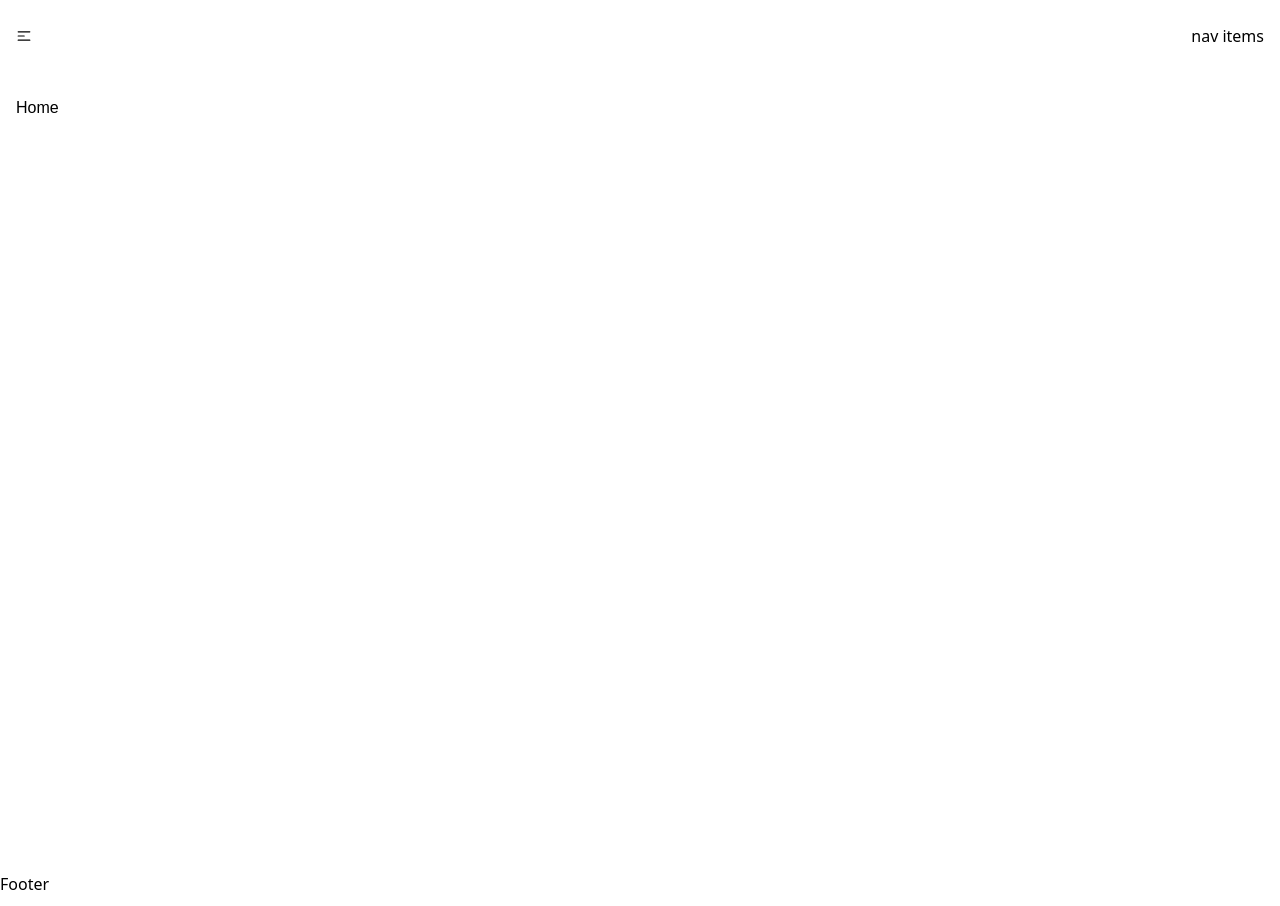
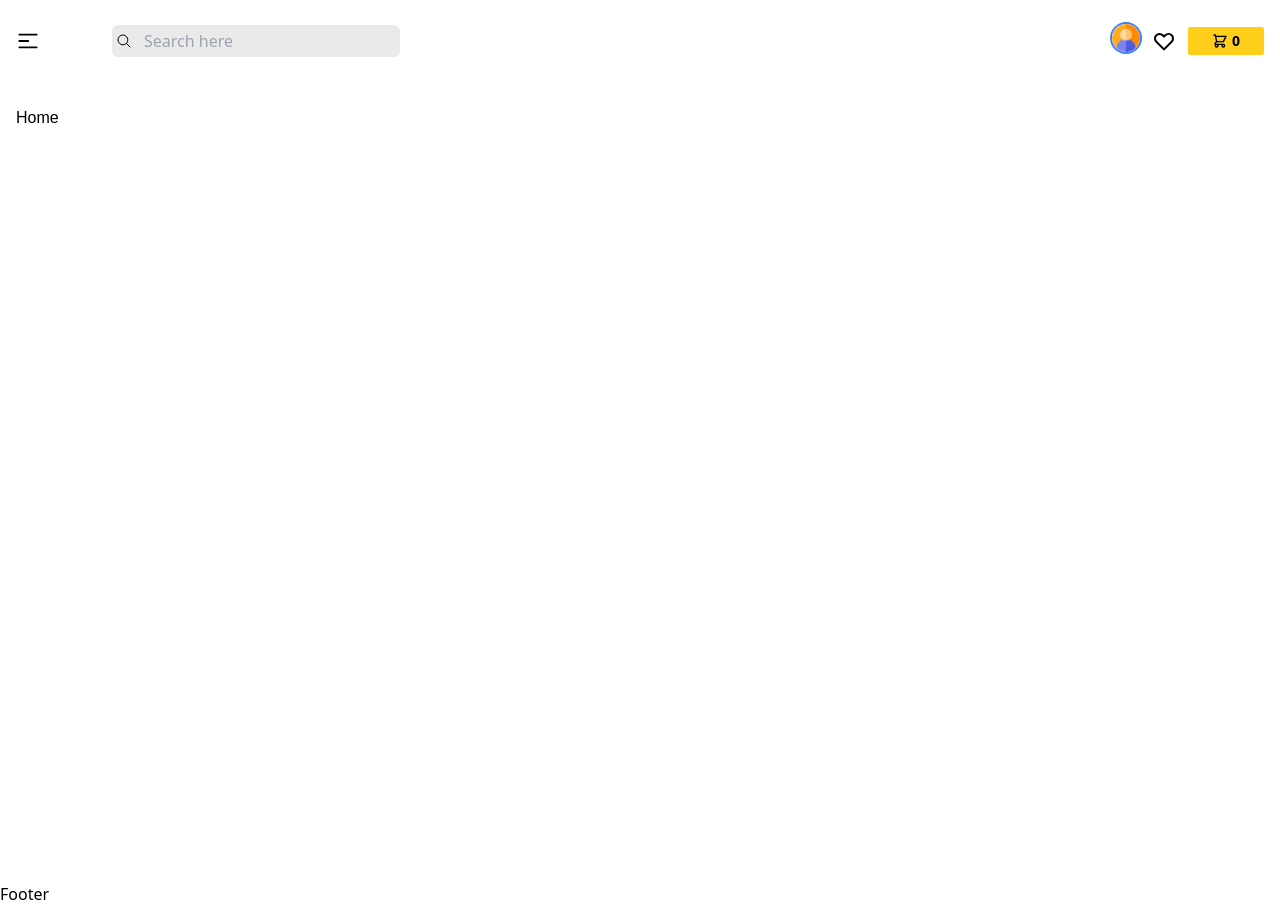
Before and after one commit to DrishyaShrestha09/kitab-sangrahalaya, a React (Vite) app in the folder frontend/: page / in a window 1280 px wide. Built offline with nearby package versions, Linux system fonts and the light colour scheme.

Commit message:
added responsive navbar

```diff
--- a/frontend/src/components/Navbar.jsx
+++ b/frontend/src/components/Navbar.jsx
@@ -1,24 +1,93 @@
-import { Link } from "react-router-dom"
+import { Link } from "react-router-dom";
 import { HiMiniBars3CenterLeft } from "react-icons/hi2";
+import { IoSearchOutline } from "react-icons/io5";
+import { HiOutlineUser } from "react-icons/hi";
+import { HiOutlineHeart } from "react-icons/hi";
+import { HiOutlineShoppingCart } from "react-icons/hi";
+
+
+import avatarImg from "../assets/avatar.png"
+import { useState } from "react";
+
+{/*creating a dropdown menue nad passing obj in an array*/}
+const navigation = [
+    {name: "Dashboard", href:"/dashboard"},
+    {name: "Orders", href:"/orders"},
+    {name: "Cart Page", href:"/cart"},
+    {name: "Check Out", href:"/checkout"},
+]
 
 const Navbar = () => {
+    {/*creating a function for dropdown menue*/}
+    const [isDropdownOpen, setIsDropdownOpen] = useState(false)
+    {/*creating a function which checks if user is available or not if available it shows user logo*/}
+    const currentUser = true;
+
   return (
     <header className="max-w-screen-2xl mx-auto px-4 py-6">
       <nav className="flex justify-between items-center">
         {/* Left side */}
-            <div>
-                <Link to='/'>
-                <HiMiniBars3CenterLeft />
+        <div className="flex items-center md:gap-16 gap-4">
+          <Link to="/">
+            <HiMiniBars3CenterLeft className="size-6" />
           </Link>
+
+          {/*Search bar*/}
+          <div className="relative sm:w-72 w-40 space-x-2">
+            <IoSearchOutline className="absolute inline-block left-3 inset-y-2" />
+
+            <input
+              type="text"
+              placeholder="Search here"
+              className="bg-[#EAEAEA] w-full py-1 md:px-8 px-6 rounded-md focus:outline-none"
+            />
+          </div>
         </div>
 
         {/* Right side */}
+        <div className="relative flex items-center md:space-x-3 space-x-2">
             <div>
-                nav items
+                {
+                    currentUser ? <>
+                        <button onClick={() => setIsDropdownOpen(!isDropdownOpen)}>
+                            <img src={avatarImg} alt="" className={`size-7 rounded-full ${currentUser ? 'ring-2 ring-blue-500' : ''}`} />
+                        </button>
+                        {/* Show dropdowns */}
+                        {
+                            isDropdownOpen && (
+                                <div className="absolute right-0 mt-2 w-48 bg-white shadow-lg rounded-md z-40">
+                                    <ul>
+                                        {
+                                            navigation.map((item) => (
+                                                <li key={item.name} onClick={() => setIsDropdownOpen(false)} >
+                                                    <Link to={item.href} className="block px-4 py-2 text-sm hover:bg-gray-100">
+                                                        {item.name}
+                                                    </Link>
+                                                </li>
+                                            ))
+                                        }
+                                    </ul>
+                                </div>
+                            )
+                        }
+                    </> : <Link to="/login"><HiOutlineUser className="size-6" /></Link>
+                }
+            </div>
+
+          <button className="hidden sm:block">
+            <HiOutlineHeart className="size-6" />
+          </button>
+          <Link
+            to="/cart"
+            className="bg-primary p-1 sm:px-6 px-2 flex items-center rounded-sm"
+          >
+            <HiOutlineShoppingCart className="" />
+            <span className="text-sm font-semibold sm:ml-1">0</span>
+          </Link>
         </div>
       </nav>
     </header>
-  )
-}
+  );
+};
 
-export default Navbar
+export default Navbar;
```
Also changed, not shown: frontend/src/assets/avatar.png (added). Lines whose indentation alone changed are shown as unchanged.
